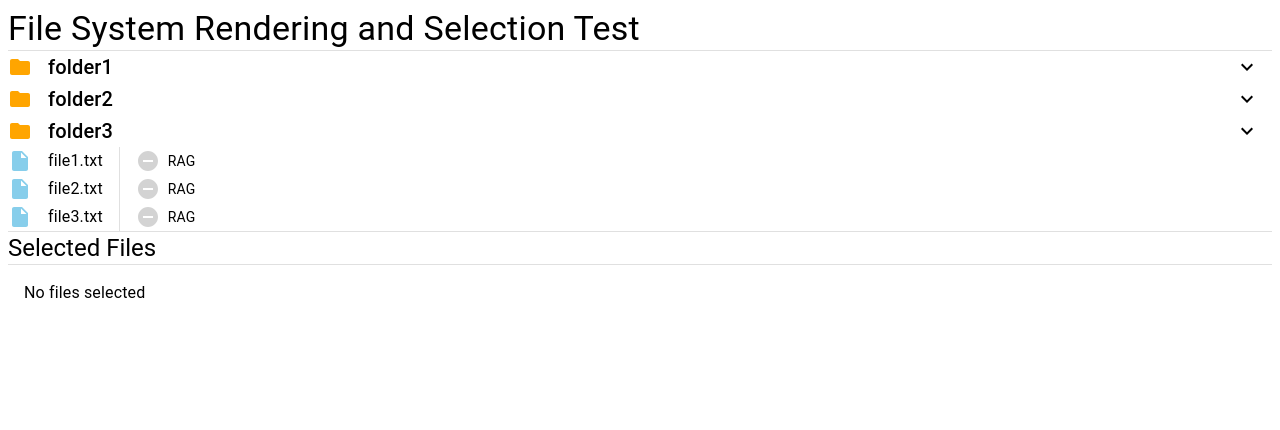
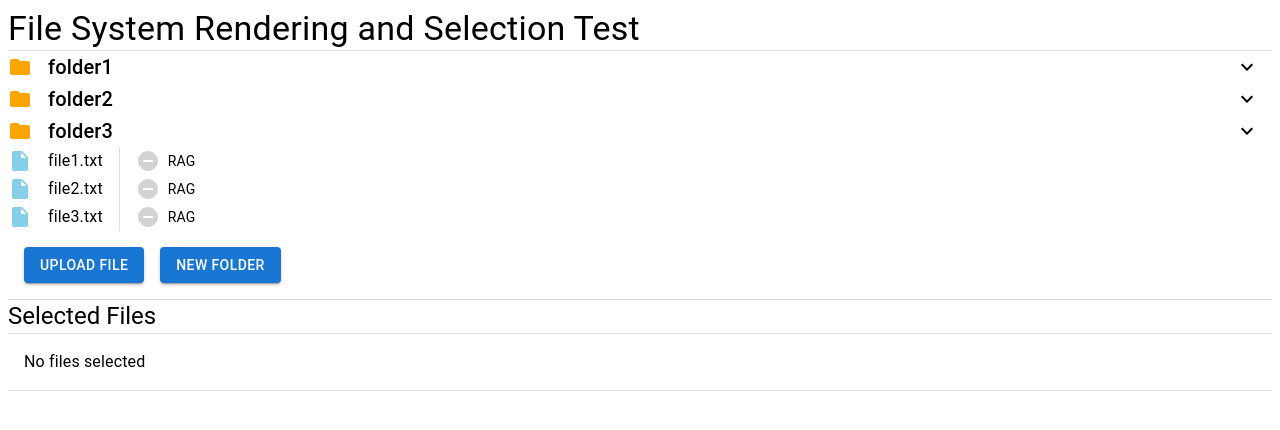
Before and after one commit to JasonKrentsel/React-FilaMental, a React (Vite) app in the folder FilaMental/: page / in a window 1280 px wide. Shown: the top 430 px of the page. Built offline with nearby package versions, Linux system fonts and the light colour scheme.

Commit message:
Mock file upload and new folder buttons

```diff
--- a/FilaMental/src/App.tsx
+++ b/FilaMental/src/App.tsx
@@ -2,6 +2,8 @@ import { Divider, List, ListItem, Stack, Typography } from "@mui/material";
 import FileSelect from "./components/file-system/FileSelect";
 import useFiles, { File } from "./hooks/useFiles";
 import { useState } from "react";
+import FileUpload from "./components/file-system/FileUpload";
+import NewFolder from "./components/file-system/NewFolder";
 
 function App() {
 	// Handle getting the files from the server
@@ -53,6 +55,10 @@ function App() {
 				fileSystem={fileSystem}
 				onFileSettingUpdate={onFileSettingUpdate}
 			/>
+			<Stack direction='row' spacing={2} padding={2}>
+				<FileUpload />
+				<NewFolder />
+			</Stack>
 			<Divider />
 			<Typography variant='h5'>Selected Files</Typography>
 			<Divider />
@@ -85,6 +91,7 @@ function App() {
 					))
 				)}
 			</List>
+			<Divider />
 		</>
 	);
 }
--- /dev/null
+++ b/FilaMental/src/components/file-system/FileUpload.tsx
@@ -0,0 +1,11 @@
+import { Button } from "@mui/material";
+
+const FileUpload = () => {
+	return (
+		<Button variant='contained' color='primary'>
+			Upload File
+		</Button>
+	);
+};
+
+export default FileUpload;
--- a/FilaMental/src/components/file-system/FolderEntry.tsx
+++ b/FilaMental/src/components/file-system/FolderEntry.tsx
@@ -1,4 +1,4 @@
-import { Stack, Typography, Collapse, Box } from "@mui/material";
+import { Stack, Typography, Collapse, Box, Divider } from "@mui/material";
 import { ReactNode, useState } from "react";
 import { FileSystem } from "../../hooks/useFiles";
 import FolderIcon from "@mui/icons-material/Folder";
@@ -49,6 +49,7 @@ const FolderEntry = ({ folder, children }: FolderEntryProps) => {
 					style={{
 						paddingLeft: "5%",
 					}}>
+					<Divider />
 					{folder.files.length === 0 &&
 					folder.directories.length === 0 ? (
 						<Typography variant='body2'>
--- /dev/null
+++ b/FilaMental/src/components/file-system/NewFolder.tsx
@@ -0,0 +1,11 @@
+import { Button } from "@mui/material";
+
+const NewFolder = () => {
+	return (
+		<Button variant='contained' color='primary'>
+			New Folder
+		</Button>
+	);
+};
+
+export default NewFolder;
--- a/FilaMental/src/hooks/useFiles.ts
+++ b/FilaMental/src/hooks/useFiles.ts
@@ -64,7 +64,13 @@ const useFiles = () => {
 				{
 					name: "folder2",
 					path: "folder2",
-					files: [],
+					files: [
+						{
+							name: "subfile.txt",
+							path: "folder2/subfile.txt",
+							type: "text/plain",
+						},
+					],
 					directories: [
 						{
 							name: "subfolder1",
```
